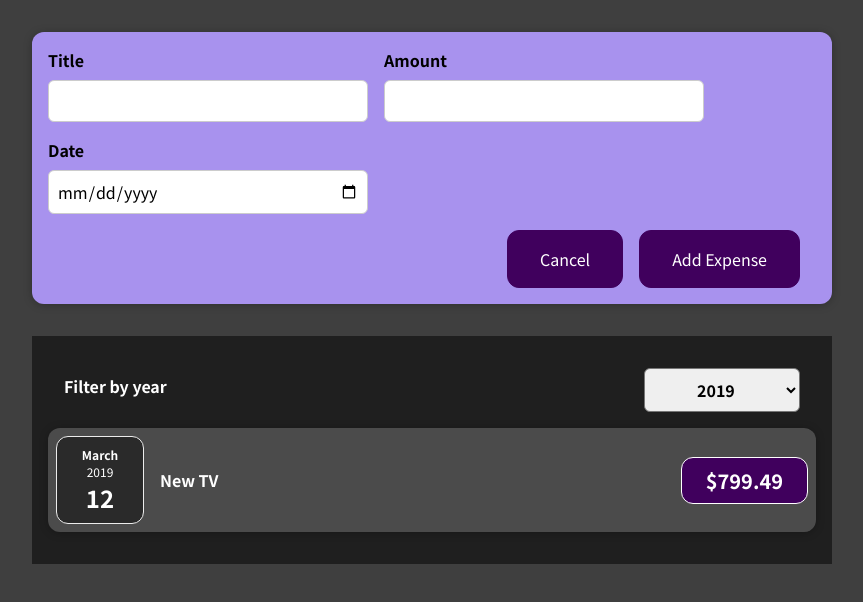
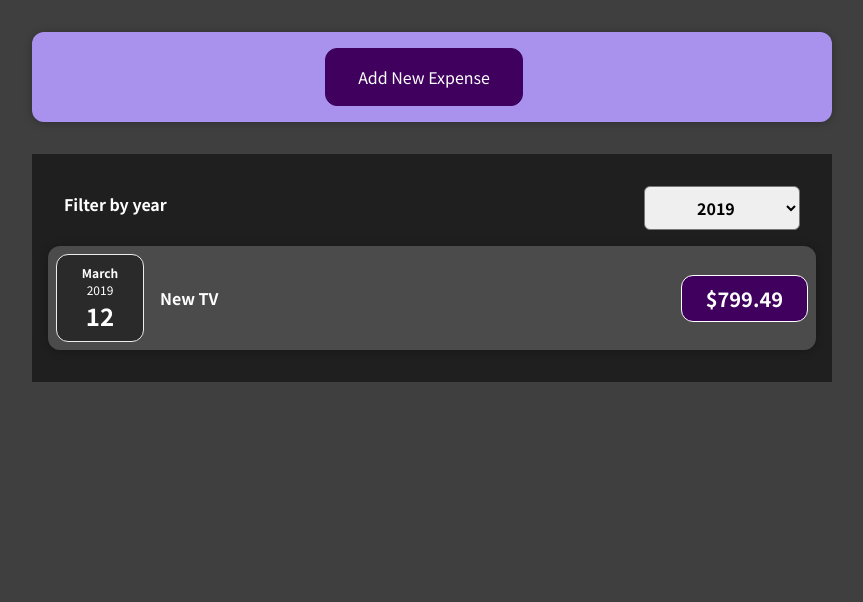
Before and after one commit to tonybejjani/REACT-expenses, a React (Create React App) app: page / in a window 1280 px wide. Shown: the top 602 px of the page, without its empty margins (208-1071 px from the left). Built offline with nearby package versions, Linux system fonts and the light colour scheme.

Commit message:
develop show and hide form when adding new expense

```diff
--- a/src/components/NewExpense/ExpenseForm.js
+++ b/src/components/NewExpense/ExpenseForm.js
@@ -36,9 +36,6 @@
     props.onSaveExpenseData(expenseData);
   };
 
-  const hideForm = () => {
-    console.log('test');
-  };
   return (
     <form onSubmit={submitHandler}>
       <div className="new-expense__controls">
@@ -72,7 +69,9 @@
         </div>
       </div>
       <div className="new-expense__actions">
-        <button onClick={hideForm}>Cancel</button>
+        <button type="button" onClick={props.onCancel}>
+          Cancel
+        </button>
         <button type="submit">Add Expense</button>
       </div>
     </form>
--- a/src/components/NewExpense/NewExpense.js
+++ b/src/components/NewExpense/NewExpense.js
@@ -1,10 +1,12 @@
 /** @format */
+import React, { useState } from 'react';
 
-import React from 'react';
 import ExpenseForm from './ExpenseForm';
 import './NewExpense.css';
 
 const NewExpense = (props) => {
+  const [formVisible, setFormVisible] = useState(false);
+
   const saveExpenseDataHandler = (enteredExpenseData) => {
     const expenseData = {
       ...enteredExpenseData,
@@ -12,11 +14,31 @@
     };
 
     props.onAddExpense(expenseData);
+
+    setFormVisible(false);
+  };
+
+  const startEditingHandler = () => {
+    setFormVisible(true);
+  };
+
+  const stopEditingHandler = () => {
+    setFormVisible(false);
   };
 
   return (
     <div className="new-expense">
-      <ExpenseForm onSaveExpenseData={saveExpenseDataHandler} />
+      {!formVisible && (
+        <button type="button" onClick={startEditingHandler}>
+          Add New Expense
+        </button>
+      )}
+      {formVisible && (
+        <ExpenseForm
+          onSaveExpenseData={saveExpenseDataHandler}
+          onCancel={stopEditingHandler}
+        />
+      )}
     </div>
   );
 };
```
Also changed, not shown: 1 other file (tests, documents, lock files or other folders).
